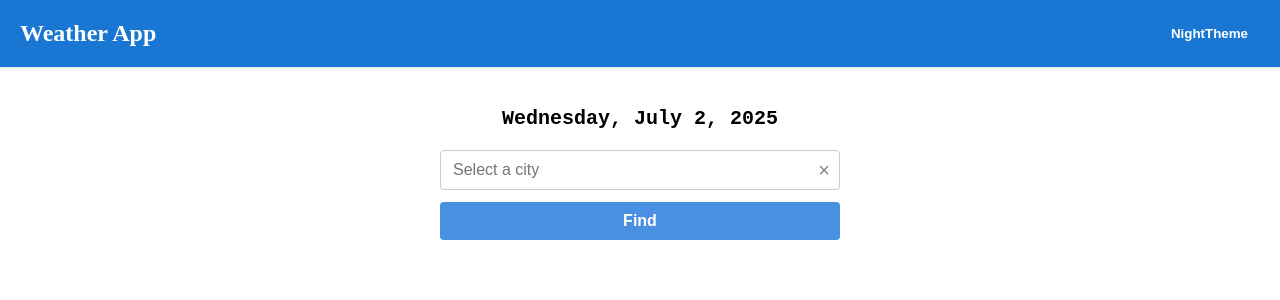
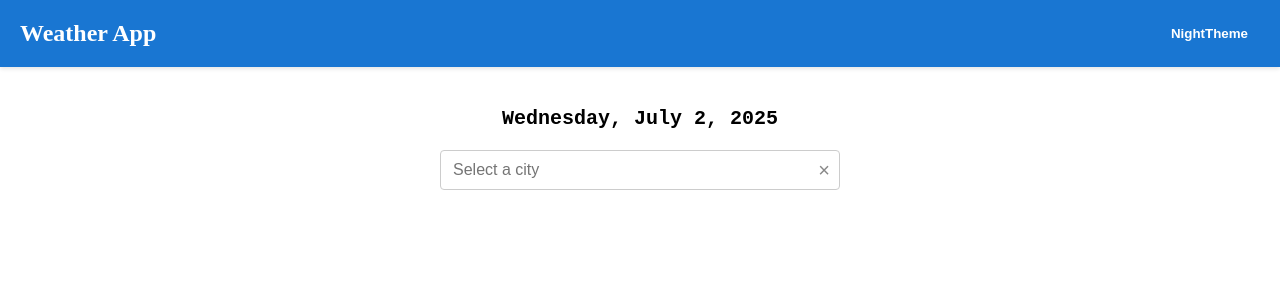
Before and after one commit to Sulivlr/weather-vue, a Vue app: page / in a window 1280 px wide. Shown: the top 300 px of the page. Built offline with nearby package versions, Linux system fonts and the light colour scheme.

Commit message:
Добавил setTimeout Для делэя между набором букв в инпут и вызова

```diff
--- a/src/features/input/SearchInput.vue
+++ b/src/features/input/SearchInput.vue
@@ -16,8 +16,12 @@
           type="button"
         >×</button>
       </div>
-
-      <button class="search-button" type="button" @click="onClick">
+      <button
+        v-for="item in store.items"
+        class="search-button"
+        type="button"
+        @click="() => onClick(item.id)"
+      >
         Find
       </button>
     </form>
@@ -33,15 +37,26 @@ import { useRouter } from "vue-router";
 const store = useWeatherStore();
 const search = ref('');
 const router = useRouter();
+let debounceTimer: number | null = null;
+
 
 const onFieldChange = (event: Event) => {
   const target = event.target as HTMLInputElement;
   search.value = target.value;
+
+  if (debounceTimer) {
+    clearTimeout(debounceTimer);
+  }
+
+  debounceTimer = setTimeout(() => {
+    if (target.value.length > 2) {
+      store.fetchCity(target.value);
+    }
+  }, 700);
 };
 
-const onClick = async (id: string) => {
-  await store.fetchCity(search.value);
-  await router.push(`/weather/${id}`)
+const onClick = async (cityId: string) => {
+  await router.push(`/weather/${cityId}`);
 };
 
 const clearInput = () => {
```
